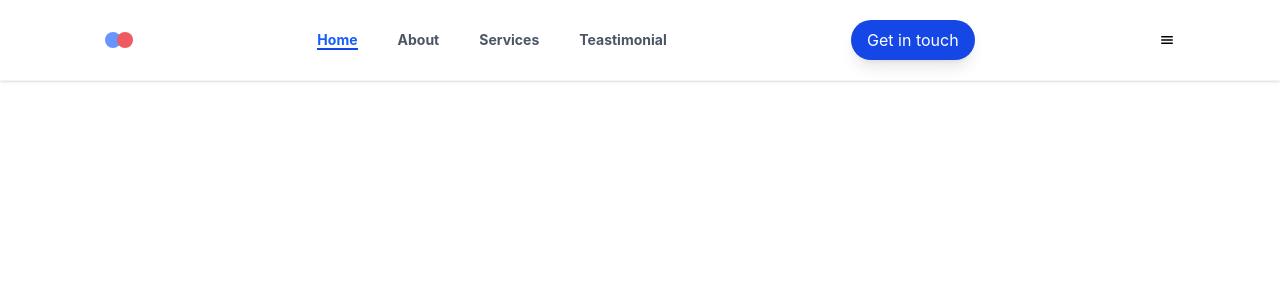
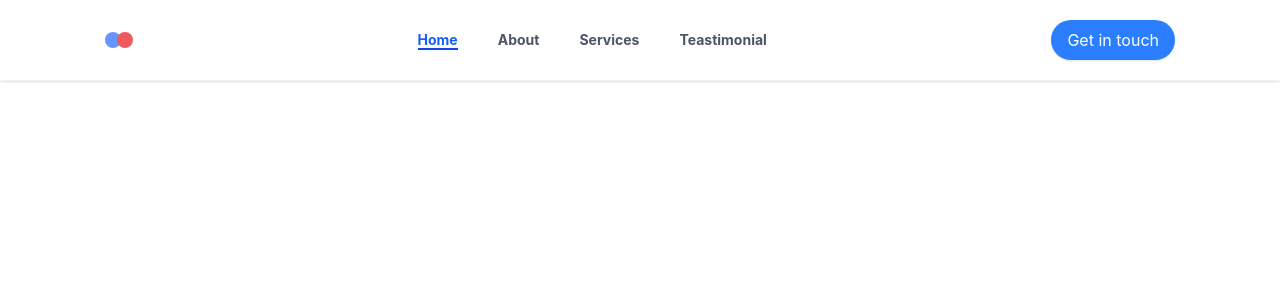
Before and after one commit to minhajul-islam-tanzim/E-commers-with-types-script, a React (Vite) app: page / in a window 1280 px wide. Shown: the top 300 px of the page. Built offline with nearby package versions, Linux system fonts and the light colour scheme.

Commit message:
responcive navbar

```diff
--- a/src/components/Navbar.tsx
+++ b/src/components/Navbar.tsx
@@ -19,6 +19,7 @@ const Navbar = () => {
     <nav className="fixed top-0 left-0 right-0 backdrop-blur-sm z-50 border-b border-gray-100 shadow-sm ">
       <div className="w-full container mx-auto flex items-center justify-between px-4 sm:px-6 lg:px-8 md:h-20 h-16">
         {/* logo */}
+
         <div className="flex items-center cursor-pointer opacity-65 hover:opacity-100 transition-all hover:scale-105 duration-300">
           <div className="w-4  h-4 bg-blue-600 rounded-full "></div>
           <div className="w-4 h-4 -ml-1 bg-red-600 rounded-full"></div>
@@ -39,19 +40,9 @@ const Navbar = () => {
           })}
         </div>
 
-        {/* get In touch box */}
-
-        <div>
-            <button className="bg-blue-700 px-4 py-2 shadow-lg rounded-full text-white">
-            <a href="#newsletterbutton">Get in touch</a>
-            </button>
-        </div>
-
-        {/* mobile menu */}
-
-            <button onClick={() => setIsMenuOpen(!isMenuOpen)}>
+              <button className="md:hidden p-2" onClick={() => setIsMenuOpen(!isMenuOpen)}>
           {
-            isMenuOpen ?  <IoCloseSharp />  : <IoMenu />
+            isMenuOpen ?  <IoCloseSharp className="size-6"/>  : <IoMenu className="size-6"/>
           }
             </button>
 
@@ -59,6 +50,40 @@ const Navbar = () => {
 
 
 
+
+
+        {/* get In touch box */}
+
+        <div className="md:block hidden">
+            <button className="bg-blue-500 px-4 py-2 shadow-sm rounded-full text-white hover:shadow-lg hover:bg-blue-700 cursor-pointer hover:scale-105 transition-all duration-200">
+            <a href="#newsletterbutton">Get in touch</a>
+            </button>
+        </div>
+
+        {/* mobile menu */}
+
+          {
+            isMenuOpen && (
+              <div className="md:hidden absolute top-full left-0 w-full bg-white shadow-md ">
+                <div className="container mx-auto px-4 space-y-3">
+                  {navLinks.map((link, index) => {
+                    return <a
+                      onClick={(e) => {
+                        e.preventDefault()
+                        setActiveLink(link.href)
+                        setIsMenuOpen(false)
+                      }}
+                    className={`block py-2 font-medium ${activeLink === link.href ? 'text-blue-500' : 'text-gray-900' }`} key={index} href={link.href}>{link.label}</a>
+                  })}
+
+                     <button className="w-full bg-blue-500 px-4 py-2 shadow-sm rounded-full text-white hover:shadow-lg hover:bg-blue-700 cursor-pointer hover:scale-105 transition-all duration-200">
+            <a href="#newsletterbutton">Get in touch</a>
+            </button>
+
+                </div>
+              </div>
+            )
+          }
       </div>
     </nav>
   );
```
